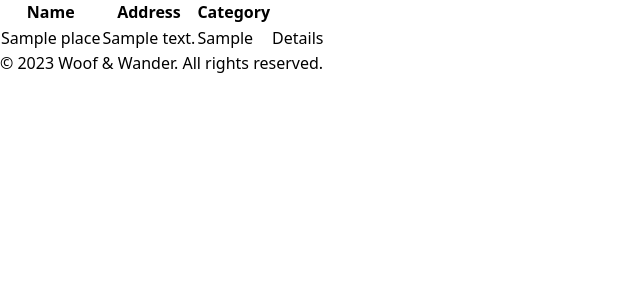
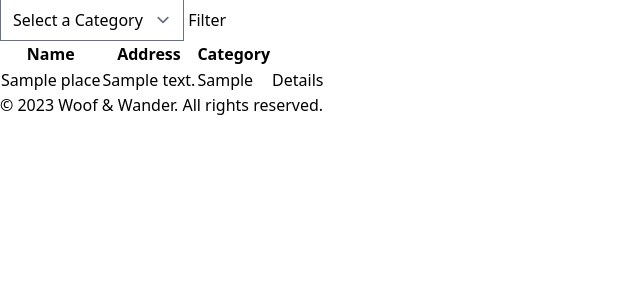
Before and after one commit to B-Selin/WoofAndWander, a Django app: page /places/ in a window 1280 px wide. Shown: the part 25-325 px from the top of the page, without its empty margins (0-640 px from the left). Run offline with Django 4.2, Linux system fonts and the light colour scheme; tables that the repository leaves empty hold one stand-in row (values such as "Sample post"); style sheets or scripts are compiled from the project's sources; some libraries are stand-ins or nearby versions.

Commit message:
created category drop down and filter functionality

```diff
--- a/main_app/templates/places/index.html
+++ b/main_app/templates/places/index.html
@@ -2,6 +2,17 @@
 
 {% block content %}
     <h1>Places near you</h1>
+    <!-- added category filter -->
+    <form id="categoryFilterForm" method="GET">
+        <select name="selected_category" id="categorySelect">
+            <option value="">Select a Category</option>
+            {% for category in categories %}
+                <option value="{{ category }}">{{ category }}</option>
+            {% endfor %}
+        </select>
+        <button type="submit">Filter</button>
+    </form>
+    <!-- end -->
     <table>
         <thead>
             <tr>
@@ -28,3 +39,12 @@
         </tbody>
     </table>
 {% endblock %}
+
+{% block javascript %}
+    <script>
+        const categorySelect = document.getElementById('categorySelect');
+        categorySelect.addEventListener('change', () => {
+            document.getElementById('categoryFilterForm').submit();
+        });
+    </script>
+{% endblock %}
--- a/main_app/views.py
+++ b/main_app/views.py
@@ -36,8 +36,21 @@ def signup(request):
 
 
 def places_index(request):
+  selected_category = request.GET.get('selected_category', '')
   places = Place.objects.all()
-  return render(request, 'places/index.html', {'places': places})
+
+  if selected_category:
+     places = places.filter(category=selected_category)
+
+  categories = Place.objects.values_list('category', flat=True).distinct()
+
+  context = {
+     'selected_category': selected_category,
+     'places': places,
+     'categories': categories,
+  }
+
+  return render(request, 'places/index.html', context)
 
 @login_required
 def profile_details(request, profile_id):
```
